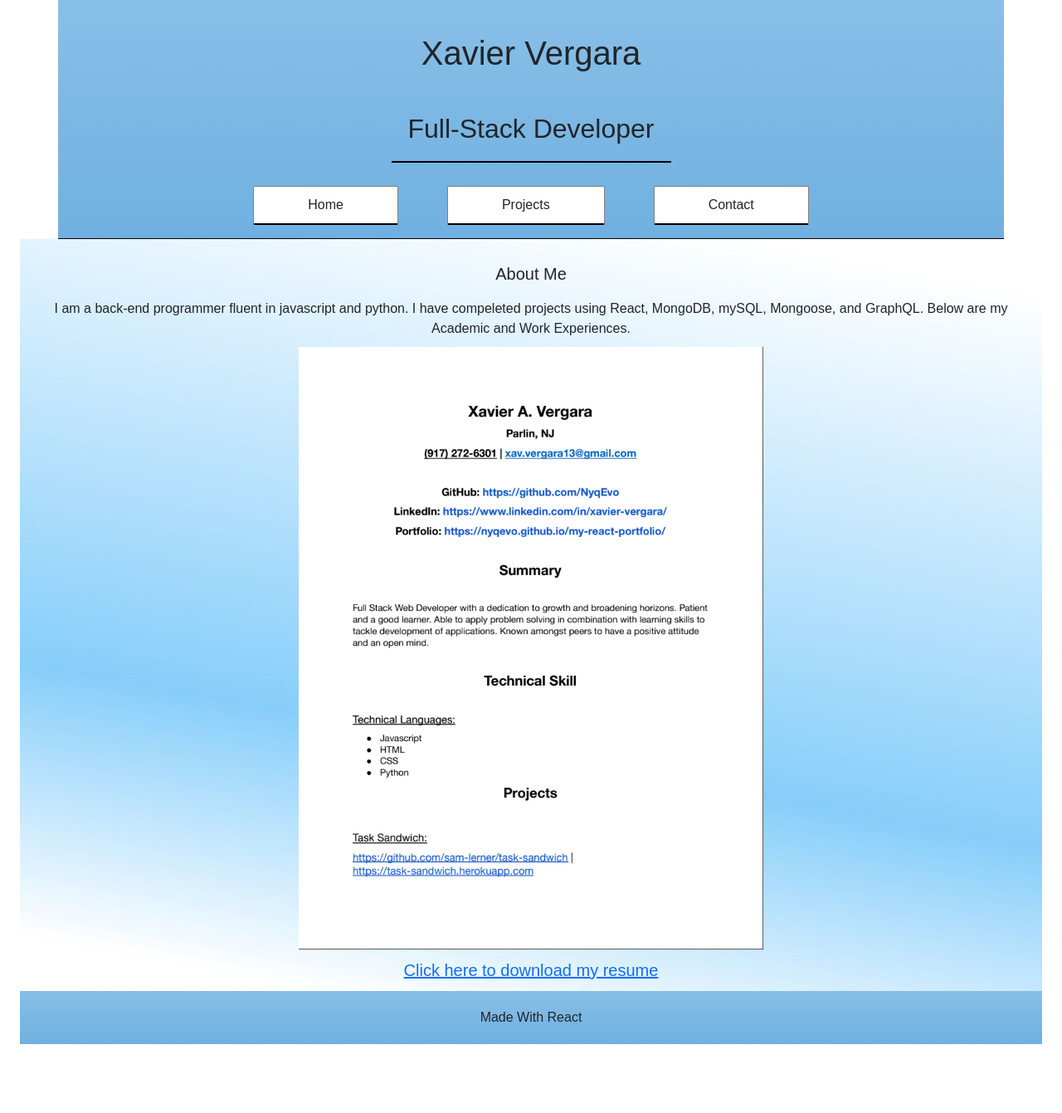
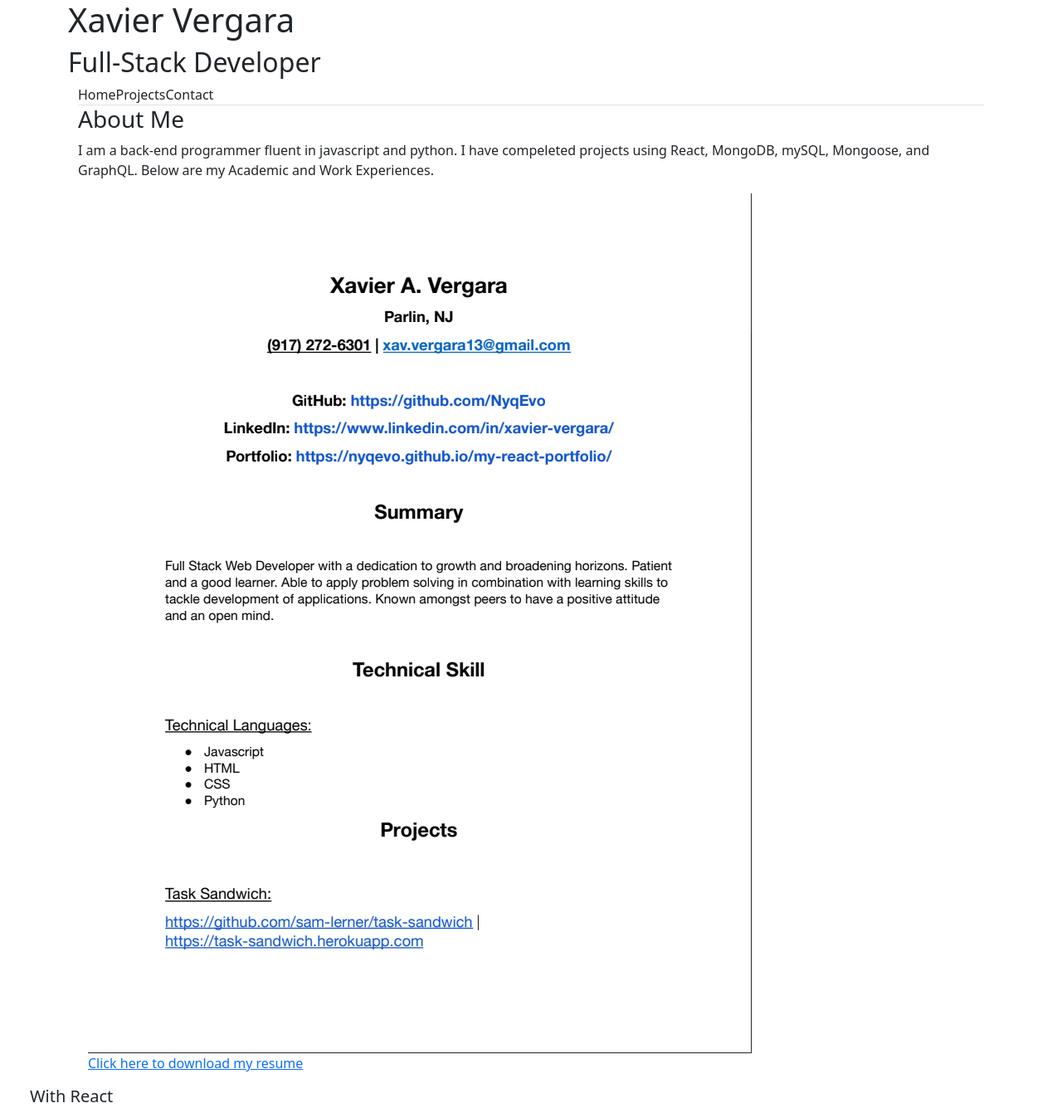
Before and after one commit to NyqEvo/my-react-portfolio, a React (Create React App) app: page / in a window 1280 px wide. Shown: the whole page at 83% size. Before the commit the page ends 1258 px from the top, so only its background shows below. Built offline with nearby package versions, Linux system fonts and the light colour scheme.

Commit message:
changed all major components to bootstrap containers and began navbar conversion

```diff
--- a/src/App.js
+++ b/src/App.js
@@ -1,4 +1,4 @@
-import './App.css';
+//import './App.css';
 import { useState } from 'react';
 import Nav from './components/Nav';
 import Portfolio from './components/Portfolio';
--- a/src/components/Contact.js
+++ b/src/components/Contact.js
@@ -1,5 +1,5 @@
 import React from 'react';
-import "./Contact.css"
+//import "./Contact.css"
 import gitImg from "./images/github-small.png"
 import linkedinImg from "./images/linkedin-small.svg"
 
@@ -7,7 +7,7 @@ import linkedinImg from "./images/linkedin-small.svg"
 const Contact = () => {
 
     return (
-        <div className="contact-container">
+        <div className="contact-container container-lg">
             <h3>Contact Me</h3>
             <ul>
                 <li><a href='https://github.com/NyqEvo' target="_blank"><img src={gitImg}/>GitHub</a></li>
--- a/src/components/Footer.js
+++ b/src/components/Footer.js
@@ -2,8 +2,8 @@ import React from 'react';
 
 function Footer() {
     return(
-        <footer>
-            Made With React
+        <footer className='container-fluid'>
+            <p className='h5'> With React </p>
         </footer>
     )
 }
--- a/src/components/Home.js
+++ b/src/components/Home.js
@@ -1,9 +1,9 @@
-import './Home.css'
+//import './Home.css'
 import Resume from './Resume';
 const Home = () => {
 
     return (
-        <div className="home-container">
+        <div className="home-container container-xl">
             <h3>About Me</h3>
 
             <p>I am a back-end programmer fluent in javascript and python. I have compeleted projects using React, MongoDB, mySQL, Mongoose, and GraphQL. Below are my Academic and Work Experiences.</p>
--- a/src/components/Nav.js
+++ b/src/components/Nav.js
@@ -1,5 +1,5 @@
 import React from 'react';
-import './Tabs.css';
+//import './Tabs.css';
 import ContactTab from './tab_components/contactTab';
 import HomeTab from './tab_components/homeTab';
 import ProjectTab from './tab_components/projectTab';
@@ -12,8 +12,8 @@ const Tabs = (props) => {
     console.log(props)
 
     return (
-        <div className="tabs-container">
-            <ul>
+        <div className="tabs-container container-fluid justify-content-center">
+            <ul className='nav nav-tabs'>
             <HomeTab page={props.page} setPage={props.setPage}/>
             <ProjectTab page={props.page} setPage={props.setPage}/>
             <ContactTab page={props.page} setPage={props.setPage}/>
--- a/src/components/Portfolio.js
+++ b/src/components/Portfolio.js
@@ -1,7 +1,7 @@
 import Home from './Home';
 import Contact from './Contact';
 import Projects from './Projects';
-import "./Portfolio.css"
+//import "./Portfolio.css"
 
 
 const Portfolio = (props) => {
@@ -21,7 +21,7 @@ const Portfolio = (props) => {
     let page = props.page
 
     return (
-        <div className="portfolio-container">
+        <div className="portfolio-container container-lg">
             <div>
             {renderPage(page)}
             </div>
--- a/src/components/Projects.js
+++ b/src/components/Projects.js
@@ -1,5 +1,5 @@
 import React from 'react';
-import './Projects.css';
+//import './Projects.css';
 import taskGif from './images/task-gif.gif';
 import thoughtsGif from './images/social-network-thoughts.gif';
 
@@ -7,7 +7,7 @@ import thoughtsGif from './images/social-network-thoughts.gif';
 const Projects = () => {
 
     return (
-        <div className="project-container">
+        <div className="project-container container-md">
             <h3>Projects</h3>
             <p>This section will display all my relevant projects. "Task Sandwich will be the first one shown, with other projects such as mongoDB, mongoose, and back-end routing. Gifs or Pictures will be shown with short descriptions below each.</p>
 
--- a/src/components/Resume.js
+++ b/src/components/Resume.js
@@ -1,10 +1,10 @@
 import React from 'react';
 import resume from "./images/resume.png"
-import './Resume.css'
+//import './Resume.css'
 
 function Resume() {
     return (
-        <div className='resume-container'>
+        <div className='resume-container container-lg'>
             <img src={resume} alt='picture of my resume' />
             <a href='https://drive.google.com/file/d/1WckZekqr-0QOJRc2sdnagoAk_x2NhJN2/view?usp=sharing' target='_blank'><p>Click here to download my resume</p></a>
         </div>
```
